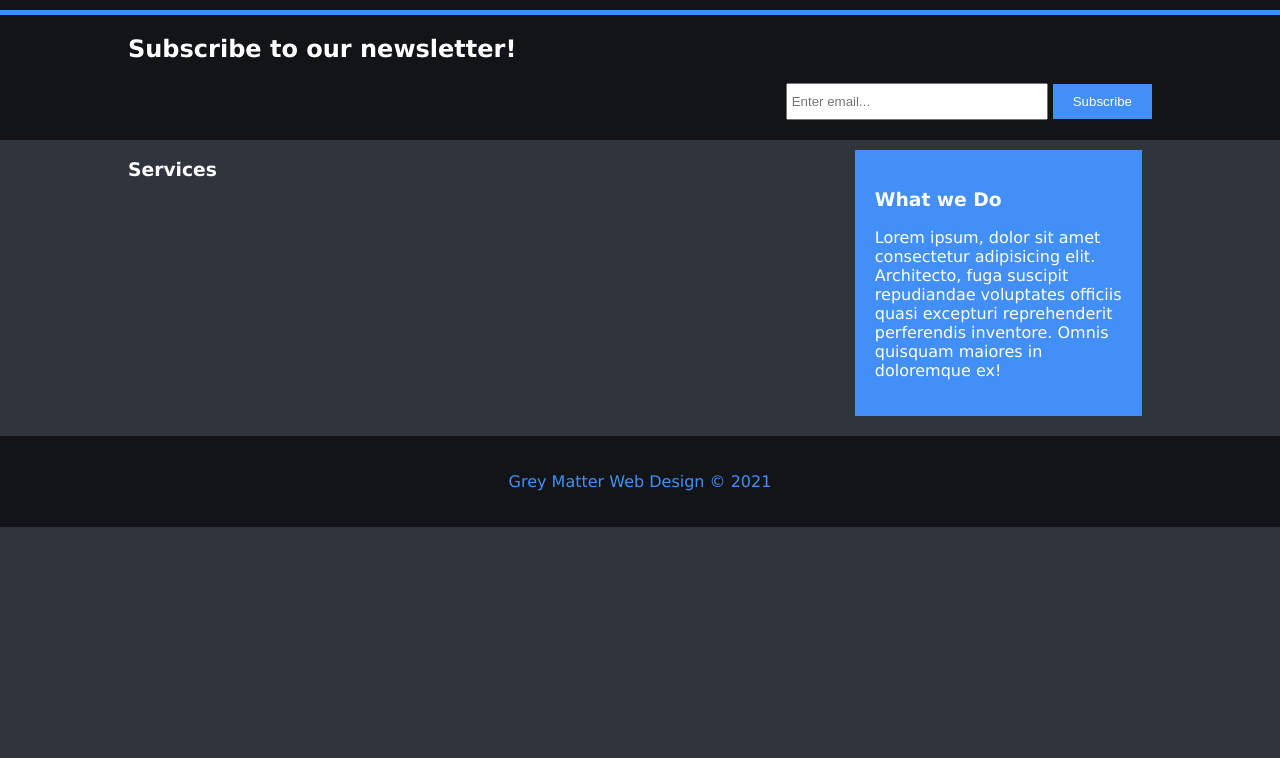
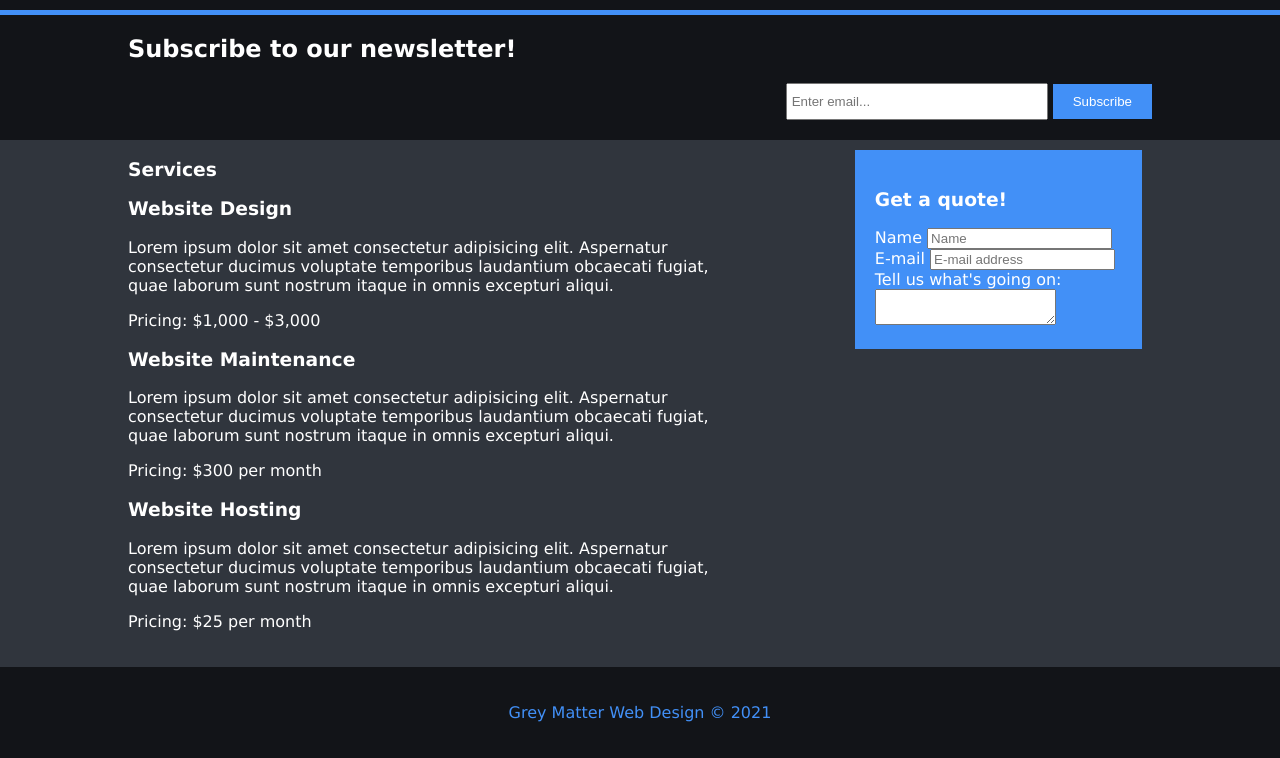
Before and after one commit to Alluveon/greymatter, a plain HTML site: page services.html in a window 1280 px wide. Shown: the part 90-848 px from the top of the page. Before the commit the page ends 800 px from the top, so only its background shows below. Drawn offline with Linux system fonts and the light colour scheme.

Commit message:
Revising html, adjusting css after

```diff
--- a/services.html
+++ b/services.html
@@ -44,21 +44,57 @@
       <div class="container">
         <article id="main-col">
          <h1 class="page-title"">Services</h1>
+         <ul id="services">
+           <li>
+            <h3>Website Design</h3>
+            <p>Lorem ipsum dolor sit amet consectetur adipisicing elit. Aspernatur consectetur ducimus voluptate temporibus laudantium obcaecati fugiat, quae laborum sunt nostrum itaque in omnis excepturi aliqui.</p>
+            <p>Pricing: $1,000 - $3,000</p>
+           </li>
 
+           <li>
+            <h3>Website Maintenance</h3>
+            <p>Lorem ipsum dolor sit amet consectetur adipisicing elit. Aspernatur consectetur ducimus voluptate temporibus laudantium obcaecati fugiat, quae laborum sunt nostrum itaque in omnis excepturi aliqui.</p>
+            <p>Pricing: $300 per month</p>
+           </li>
+
+           <li>
+            <h3>Website Hosting</h3>
+            <p>Lorem ipsum dolor sit amet consectetur adipisicing elit. Aspernatur consectetur ducimus voluptate temporibus laudantium obcaecati fugiat, quae laborum sunt nostrum itaque in omnis excepturi aliqui.</p>
+            <p>Pricing: $25 per month</p>
+           </li>
+
+
+         </ul>
         </article>
 
         <aside id="sidebar">
+        <div class="blue">
+            <h3>Get a quote!</h3>
+            <form class="quote">
 
-            <div class="blue">
-            <h3>What we Do</h3>
+            <div>
+              <label>Name</label>
+              <input type="name" placeholder="Name"/>
+            </div>
 
-            <p>Lorem ipsum, dolor sit amet consectetur adipisicing elit. Architecto, fuga suscipit repudiandae
-              voluptates officiis quasi excepturi reprehenderit perferendis inventore. Omnis quisquam maiores in doloremque ex!</p>
+            <div>
+              <label>E-mail</label>
+              <input type="email" placeholder="E-mail address" />
+             </div>
+
+            <div>
+             <label>Tell us what's going on:</label>
+             <textarea placeholder="Message">
+             </textarea>
+            </div>
+
+
+
+            </form>
         </aside>
         </div>
       </div>
     </section>
-
 
 
     <footer>
```
